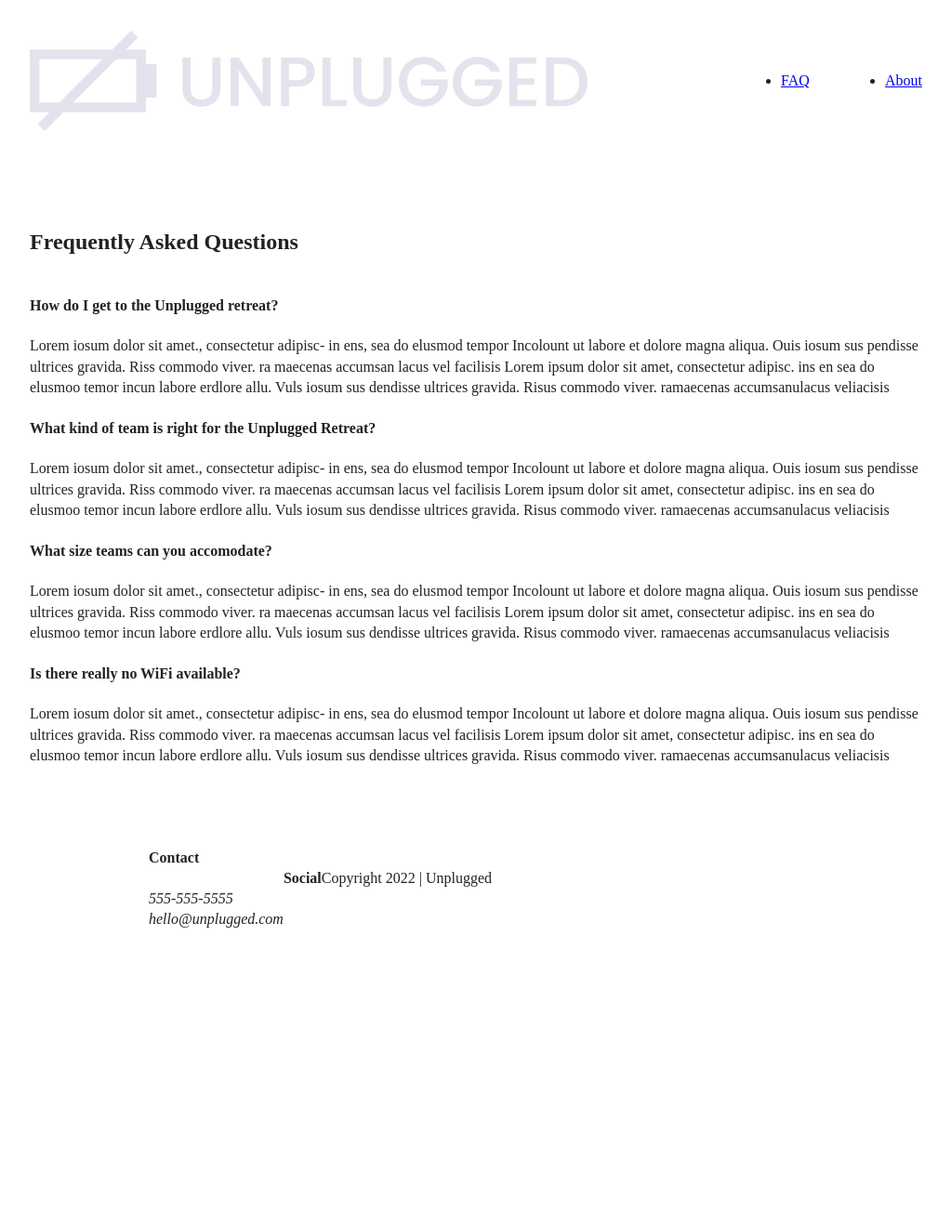
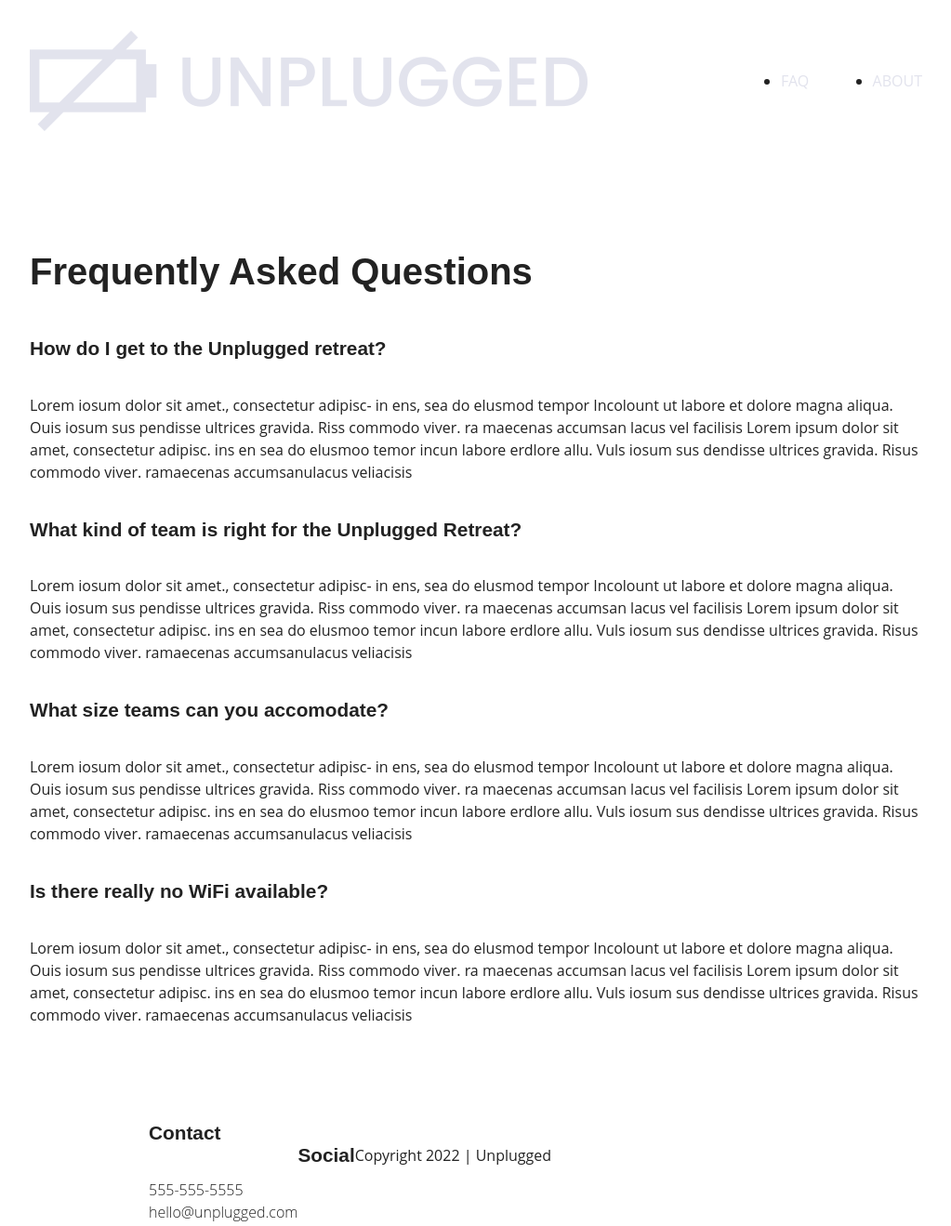
Before and after one commit to chloew3st/unplugged-retreat, a website: page faq/index.html in a window 1280 px wide. Shown: the whole page at 93% size, without its empty margins (128-1151 px from the left). Before the commit the page ends 1050 px from the top, so only its background shows below. Drawn offline with Linux system fonts and the light colour scheme.

Commit message:
Updated CSS fonts, styles, line height, links

```diff
--- a/css/main.css
+++ b/css/main.css
@@ -78,6 +78,64 @@
         /* ==========================================================================
    Author's custom styles
    ========================================================================== */
+        /* General Styles */
+
+        html {
+            font-size: 16px;
+        }
+
+        body {
+            font-family: 'Open Sans', sans-serif;
+            font-size: 1em;
+        }
+
+        ul,
+        ol {
+            font-family: 'Open Sans', sans-serif;
+            font-weight: 400;
+            text-transform: uppercase;
+            font-size: 1em;
+        }
+
+        a {
+            color: #e2e3ed;
+            text-decoration: none;
+        }
+
+        h2 {
+            font-family: 'Poppins', sans-serif;
+            font-size: 3.75em;
+            line-height: 112px;
+        }
+
+        h3 {
+            font-family: 'Poppins', sans-serif;
+            font-size: 2.5em;
+        }
+
+        h4 {
+            font-family: 'Poppins', sans-serif;
+            font-size: 1.875em;
+        }
+
+        h5 {
+            font-family: 'Poppins', sans-serif;
+            font-size: 1.3em;
+        }
+
+        p {
+            line-height: 24px;
+        }
+
+        img {}
+
+        figure {}
+
+        address {
+            font-family: 'Open Sans', sans-serif;
+            font-weight: lighter;
+            font-style: normal;
+        }
 
         .content-wrapper {
             width: 90%;
--- a/faq/index.html
+++ b/faq/index.html
@@ -40,17 +40,17 @@
             <div class="content-wrapper">
                 <div class="questions">
                     <div>
-                        <h2>Frequently Asked Questions</h2>
-                        <h4>How do I get to the Unplugged retreat?</h4>
+                        <h3>Frequently Asked Questions</h3>
+                        <h5>How do I get to the Unplugged retreat?</h5>
                         <p>Lorem iosum dolor sit amet., consectetur adipisc- in ens, sea do elusmod tempor Incolount ut labore et dolore magna aliqua. Ouis iosum sus pendisse ultrices gravida. Riss commodo viver. ra maecenas accumsan lacus vel facilisis
                             Lorem ipsum dolor sit amet, consectetur adipisc. ins en sea do elusmoo temor incun labore erdlore allu. Vuls iosum sus dendisse ultrices gravida. Risus commodo viver. ramaecenas accumsanulacus veliacisis</p>
-                        <h4>What kind of team is right for the Unplugged Retreat?</h4>
+                        <h5>What kind of team is right for the Unplugged Retreat?</h5>
                         <p>Lorem iosum dolor sit amet., consectetur adipisc- in ens, sea do elusmod tempor Incolount ut labore et dolore magna aliqua. Ouis iosum sus pendisse ultrices gravida. Riss commodo viver. ra maecenas accumsan lacus vel facilisis
                             Lorem ipsum dolor sit amet, consectetur adipisc. ins en sea do elusmoo temor incun labore erdlore allu. Vuls iosum sus dendisse ultrices gravida. Risus commodo viver. ramaecenas accumsanulacus veliacisis</p>
-                        <h4>What size teams can you accomodate?</h4>
+                        <h5>What size teams can you accomodate?</h5>
                         <p>Lorem iosum dolor sit amet., consectetur adipisc- in ens, sea do elusmod tempor Incolount ut labore et dolore magna aliqua. Ouis iosum sus pendisse ultrices gravida. Riss commodo viver. ra maecenas accumsan lacus vel facilisis
                             Lorem ipsum dolor sit amet, consectetur adipisc. ins en sea do elusmoo temor incun labore erdlore allu. Vuls iosum sus dendisse ultrices gravida. Risus commodo viver. ramaecenas accumsanulacus veliacisis</p>
-                        <h4>Is there really no WiFi available?</h4>
+                        <h5>Is there really no WiFi available?</h5>
                         <p>Lorem iosum dolor sit amet., consectetur adipisc- in ens, sea do elusmod tempor Incolount ut labore et dolore magna aliqua. Ouis iosum sus pendisse ultrices gravida. Riss commodo viver. ra maecenas accumsan lacus vel facilisis
                             Lorem ipsum dolor sit amet, consectetur adipisc. ins en sea do elusmoo temor incun labore erdlore allu. Vuls iosum sus dendisse ultrices gravida. Risus commodo viver. ramaecenas accumsanulacus veliacisis</p>
                     </div>
@@ -62,14 +62,14 @@
                 <div class="footer-content">
                     <div class="footer-content">
                         <div class="contact">
-                            <h4>Contact</h4>
+                            <h5>Contact</h5>
                             <address>
                           <p>555-555-5555</p>
                           <p>hello@unplugged.com</p>
                         </address>
                         </div>
                         <div class="social">
-                            <h4>Social</h4>
+                            <h5>Social</h5>
                             <div class="social-icons">
                                 <p>
                                     <a href="https://www.facebook.com/yoursite" target="_blank"></a>
```
Also changed, not shown: about/index.html (+6 -5 lines), index.html (+12 -8 lines).
